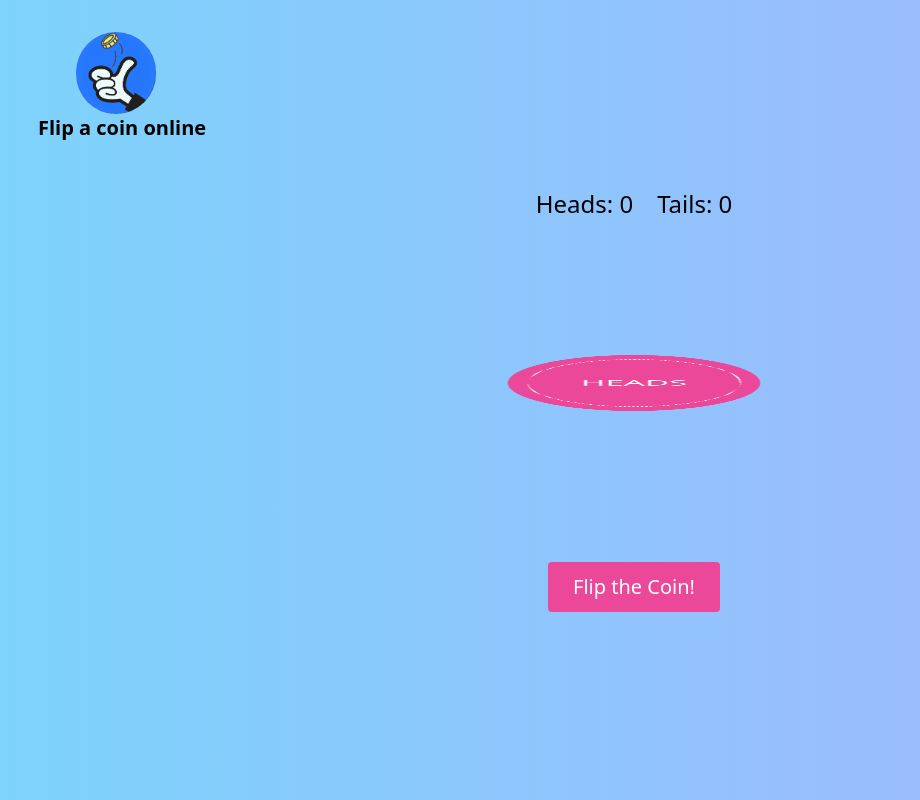
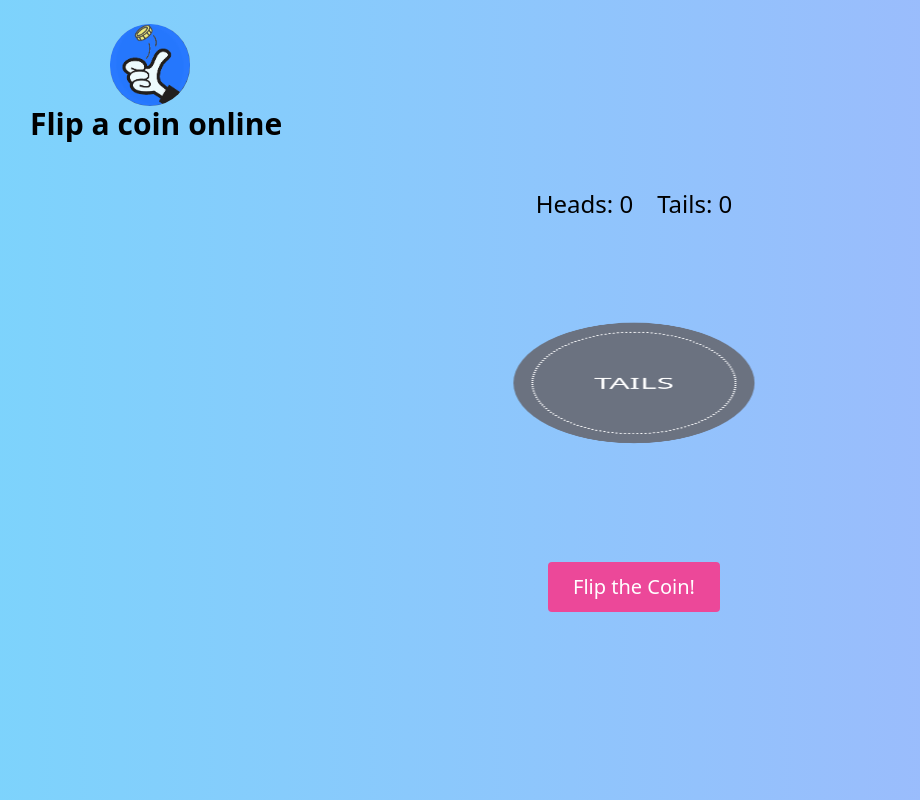
Before and after one commit to himanshu-paliwal-277/Flip-a-Coin, a plain HTML site: page index.html in a window 1280 px wide. Both pictures are taken after a click on the button "Flip the Coin!". Shown: the whole page, without its empty margins (6-926 px from the left). Drawn offline with nearby package versions, Linux system fonts and the light colour scheme.

Commit message:
Some Change are done

```diff
--- a/index.html
+++ b/index.html
@@ -17,14 +17,14 @@
     <div class="flex flex-col items-center">
       <!-- website logo -->
       <div
-        class="absolute sm:top-8 sm:left-8 top-4 left-4 flex sm:flex-col sm:items-center items-center"
+        class="absolute sm:top-6 sm:left-6 top-4 left-4 flex sm:flex-col sm:items-center items-center"
       >
         <img
           class="sm:w-20 w-12 rounded-full"
           src="./Assets/logo.png"
           alt="logo"
         />
-        <h1 class="text-xl sm:mb-6 ml-3 sm:mr-0 font-semibold">
+        <h1 class="text-3xl sm:mb-6 ml-3 sm:mr-0 font-semibold">
           Flip a coin online
         </h1>
       </div>
--- a/script.js
+++ b/script.js
@@ -16,16 +16,16 @@ function toss() {
   coin_flip_sound.play();
   let i = Math.floor(Math.random() * 2);
   coin.style.animation = "none";
-  if (i) {
+  if (i === 0) {
     setTimeout(function () {
-      coin.style.animation = "spin-heads 4s forwards";
+      coin.style.animation = "spin-heads 3s forwards linear";
     }, 100);
-    setTimeout(Heads, 4000);
+    setTimeout(Heads, 3100);
   } else {
     setTimeout(function () {
-      coin.style.animation = "spin-tails 4s forwards";
+      coin.style.animation = "spin-tails 3s forwards linear";
     }, 100);
-    setTimeout(Tails, 4000);
+    setTimeout(Tails, 3100);
   }
   disableButton();
 }
@@ -34,7 +34,7 @@ function disableButton() {
   flip_button.disabled = true;
   setTimeout(function () {
     flip_button.disabled = false;
-  }, 4000);
+  }, 3100);
 }
 
 // Funtion when heads comes
```
